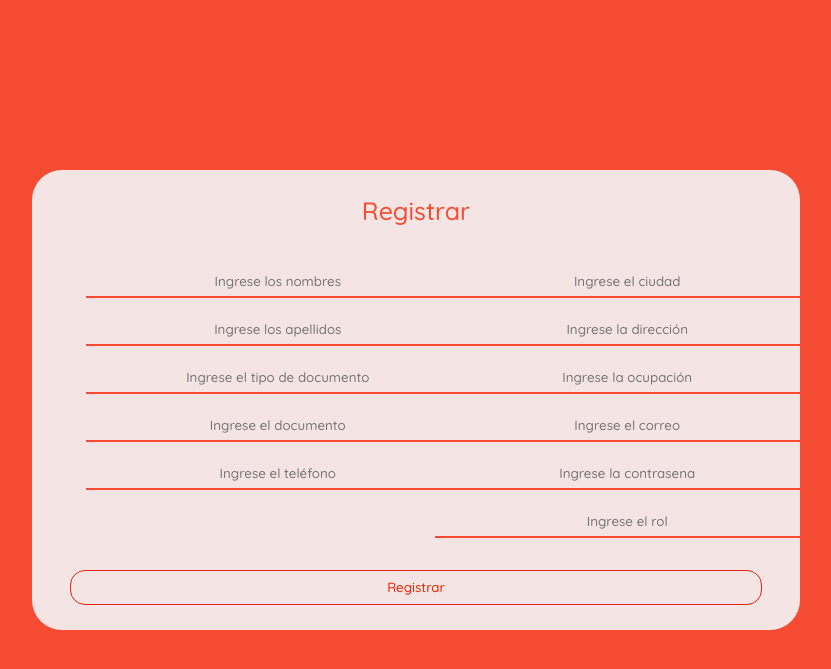
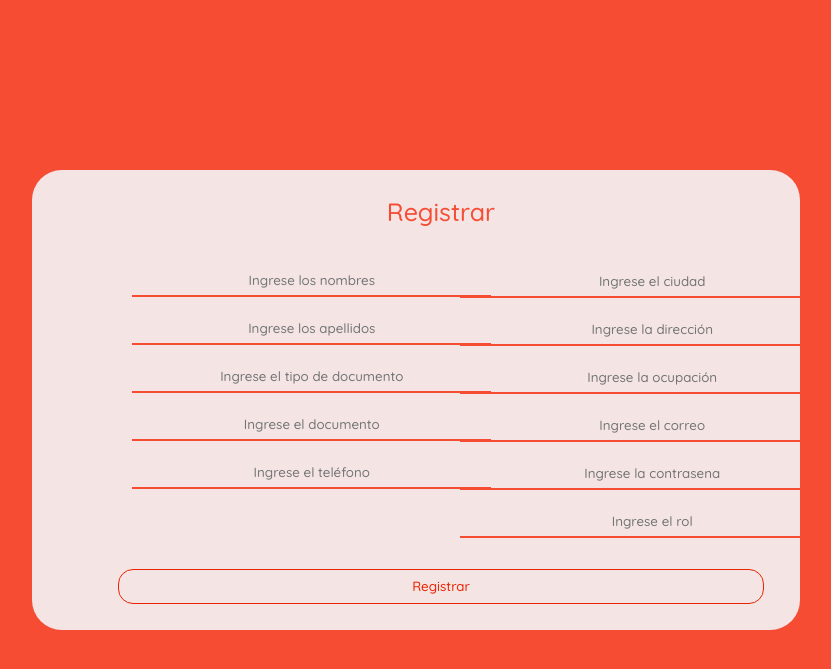
Before and after one commit to marithzacasta/Antioquia-CDMC, a PHP site: page /Antioquia-CDMC/senasoft/vista/opcionesAdmin/registrarUsuario.php in a window 1280 px wide. Shown: the top 669 px of the page, without its empty margins (224-1055 px from the left). Run offline with PHP 8.4, Linux system fonts and the light colour scheme; some web fonts are replaced.

Commit message:
Error css

```diff
--- a/senasoft/vista/css/styleMenuAdmin.css
+++ b/senasoft/vista/css/styleMenuAdmin.css
@@ -169,6 +169,10 @@ h1{
     height: 460px;
 }
 
+.ult-ch{
+    margin-left: 50px;
+}
+
 .reg1{
     width: 50%;
     height: 300px;
--- a/senasoft/vista/opcionesAdmin/registrarUsuario.php
+++ b/senasoft/vista/opcionesAdmin/registrarUsuario.php
@@ -51,7 +51,7 @@ if ($_SERVER["REQUEST_METHOD"] == "POST") {
 </head>
 <body class="fondo">
 <div class="create-usuario cont-user">
-        <form class="form-create form-user" action="http://localhost/Antioquia-CDMC/apisenasoft/controlador/usuario.php" method="post">
+        <form class="ult-ch form-create form-user" action="http://localhost/Antioquia-CDMC/apisenasoft/controlador/usuario.php" method="post">
             <p>Registrar</p>
             <div class="reg1">
             <br><input type="text" name="texto11" class="inp-reg nombre" id="ipt-nom" placeholder="Ingrese los nombres" required><br>
```
